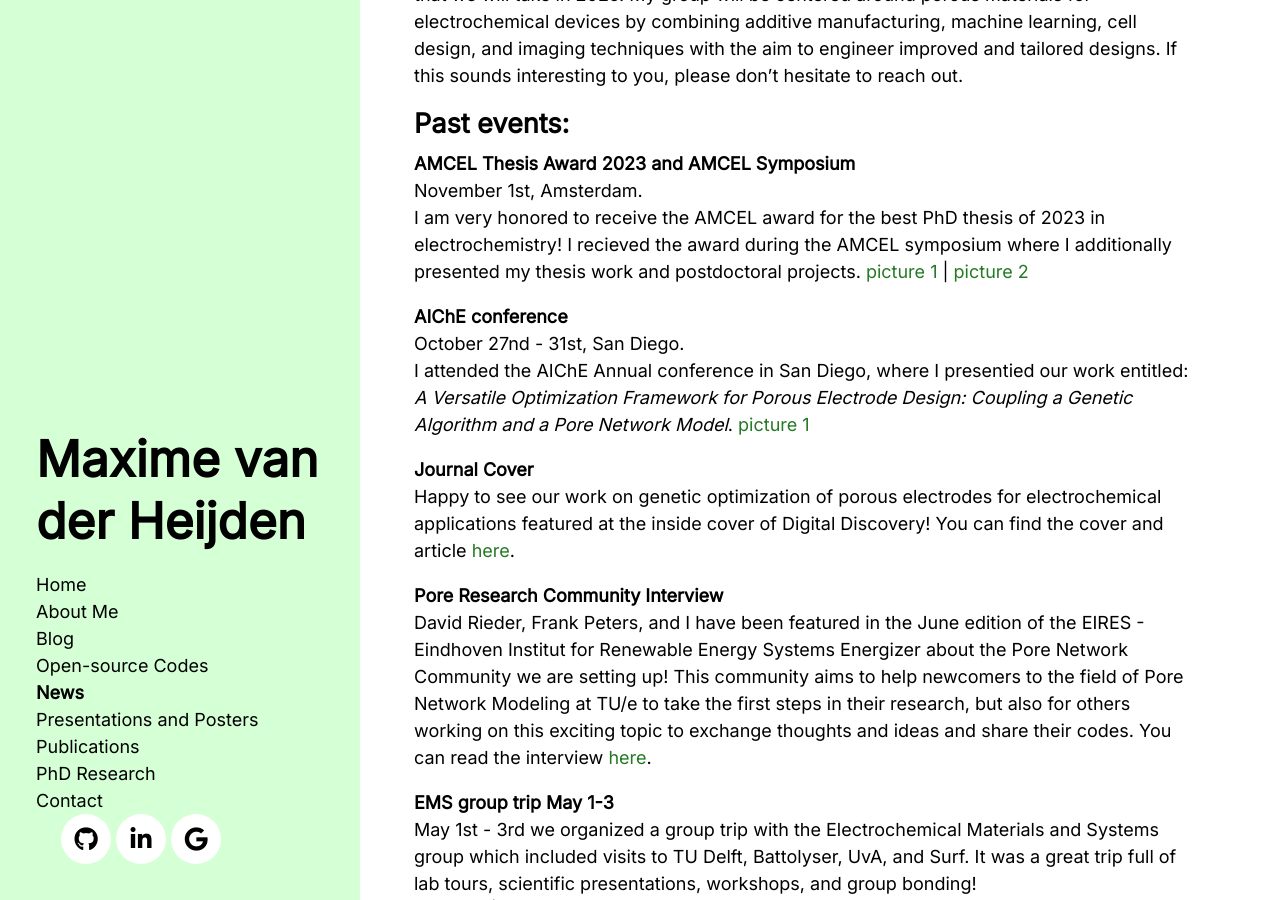
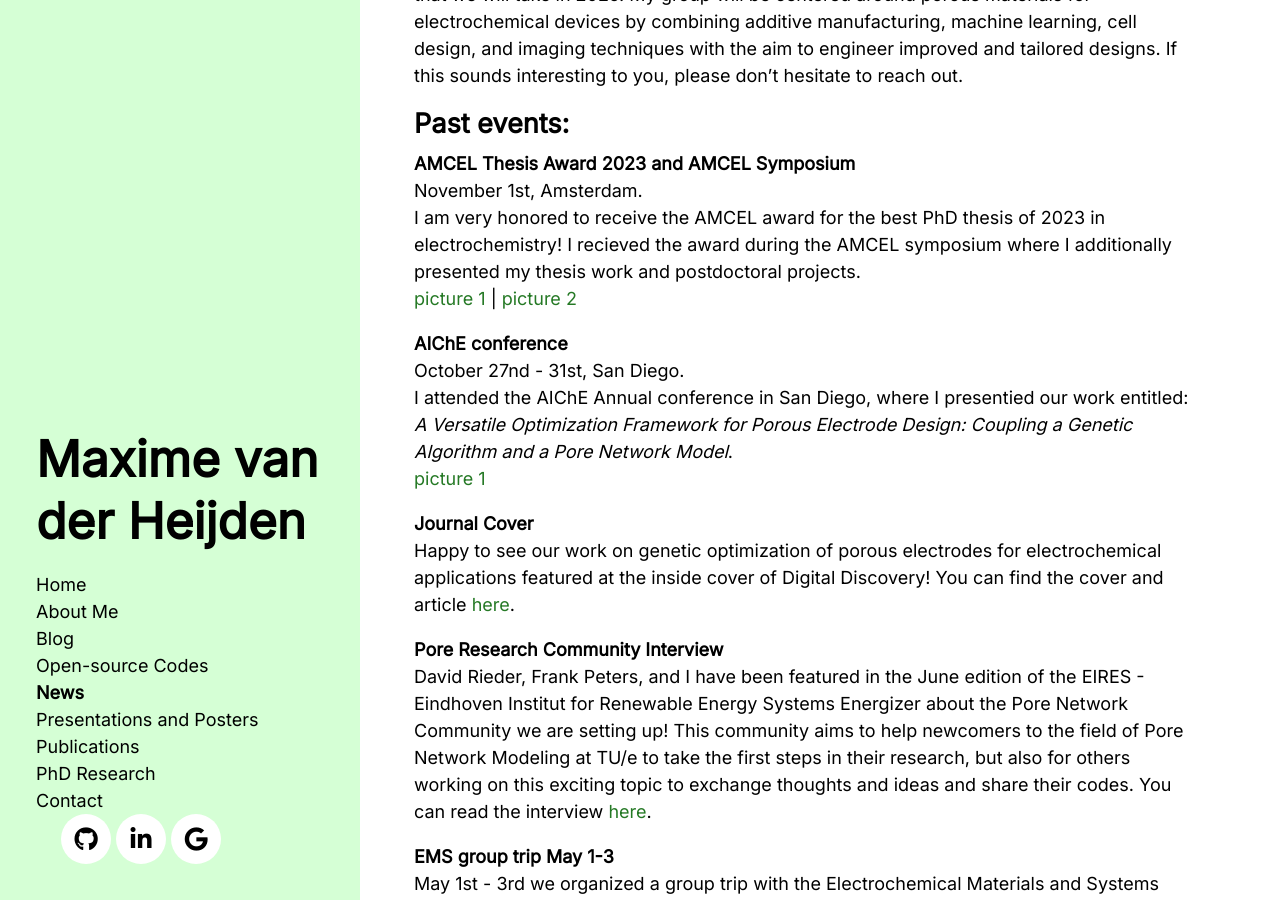
Before and after one commit to MaximevdHeijden/MaximevdHeijden.github.io, a Jekyll site: the page built from News.md, in a window 1280 px wide and 900 px high, scrolled down 305 px. Built offline with Jekyll 4.4.1, drawn with Linux system fonts in a browser that asks for light colours; nearby versions of some CDN libraries.

Commit message:
update News

```diff
--- a/News.md
+++ b/News.md
@@ -10,12 +10,12 @@ After 10 years at the TU/e, it's time to say goodbye and take the next big step
 ## Past events:
 **AMCEL Thesis Award 2023 and AMCEL Symposium**\
 November 1st, Amsterdam.\
-I am very honored to receive the AMCEL award for the best PhD thesis of 2023 in electrochemistry! I recieved the award during the AMCEL symposium where I additionally presented my thesis work and postdoctoral projects.
+I am very honored to receive the AMCEL award for the best PhD thesis of 2023 in electrochemistry! I recieved the award during the AMCEL symposium where I additionally presented my thesis work and postdoctoral projects.\
 [picture 1](/public/pictures/AMCEL.jpg) | [picture 2](/public/pictures/AMCEL award.jpg)
 
 **AIChE conference**\
 October 27nd - 31st, San Diego.\
-I attended the AIChE Annual conference in San Diego, where I presentied our work entitled: *A Versatile Optimization Framework for Porous Electrode Design: Coupling a Genetic Algorithm and a Pore Network Model*.
+I attended the AIChE Annual conference in San Diego, where I presentied our work entitled: *A Versatile Optimization Framework for Porous Electrode Design: Coupling a Genetic Algorithm and a Pore Network Model*.\
 [picture 1](/public/pictures/AICHE.jpg)
 
 **Journal Cover**\
```
